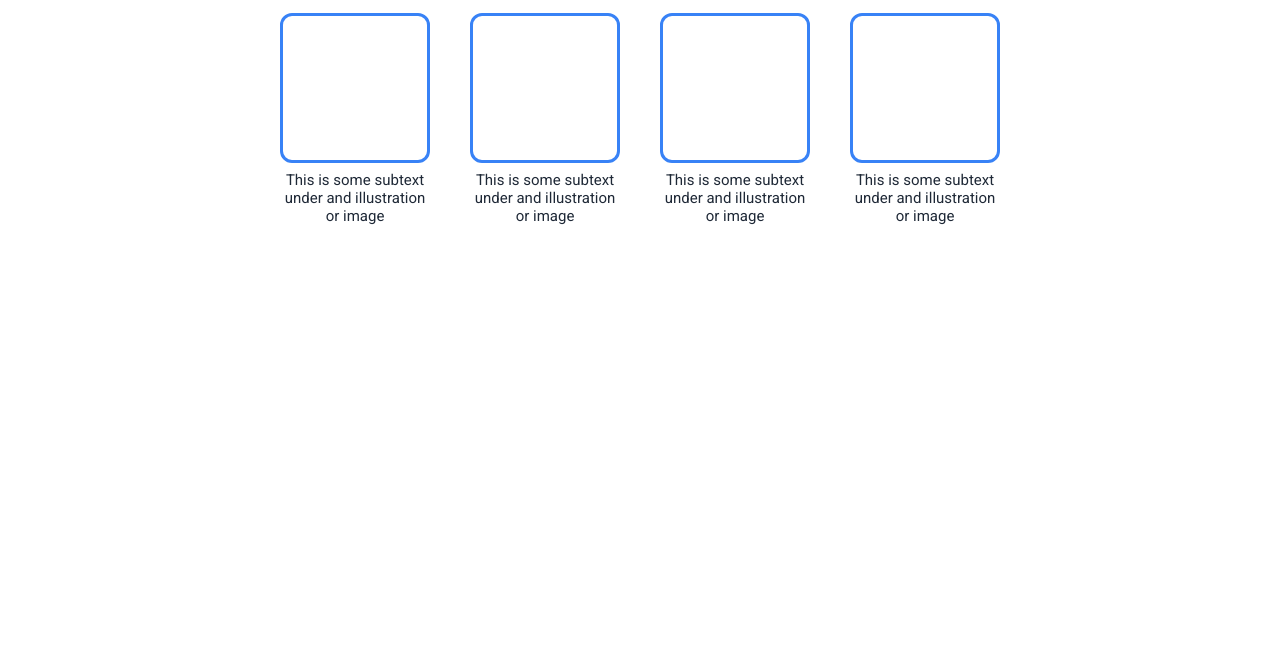
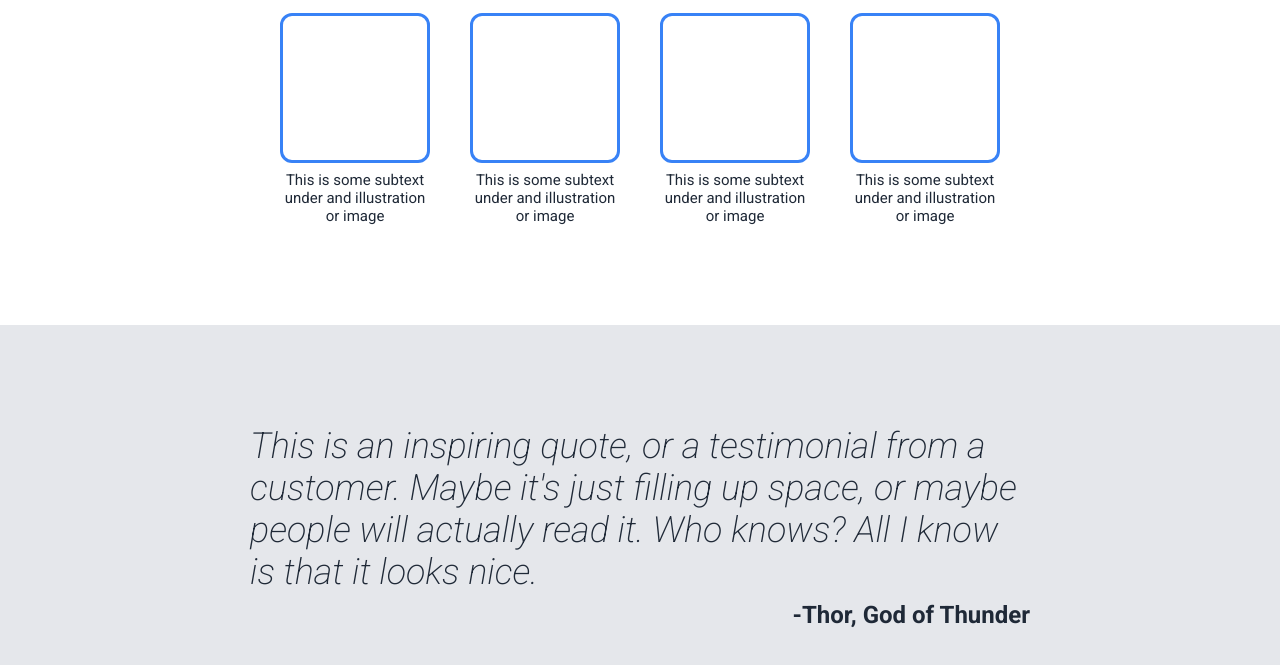
Before and after one commit to vince2td/Landing-Page, a plain HTML site: page index.html in a window 1280 px wide. Shown: the part 547-1212 px from the top of the page. Before the commit the page ends 872 px from the top, so only its background shows below. Drawn offline with Linux system fonts and the light colour scheme.

Commit message:
Add html and styling for quote section

```diff
--- a/index.html
+++ b/index.html
@@ -92,6 +92,21 @@
         </div>
     </div>
 
+    <div class="main quote-main">
+        <div class="sub-container">
+            <div class="quote-container">
+
+                <p class="quote">
+                    This is an inspiring quote, or a testimonial from a customer. Maybe it's just filling up space, or
+                    maybe
+                    people will actually read it. Who knows? All I know is that it looks nice.
+                </p>
+                <h2 class="quotee">
+                    -Thor, God of Thunder
+                </h2>
+            </div>
+        </div>
+    </div>
 
 </body>
 
--- a/style.css
+++ b/style.css
@@ -126,3 +126,29 @@ button {
     gap: 8px;
     margin-bottom: 100px;
 }
+
+.quote-container {
+    max-width: 780px;
+    display: flex;
+    flex-direction: column;
+    align-items: center;
+    gap: 8px;
+    padding: 100px 0;
+}
+
+.quote {
+    font-size: 36px;
+    font-weight: 200;
+    font-style: italic;
+    color: #1F2937;
+}
+
+.quotee {
+    margin-left: auto;
+    font-size: 24px;
+    color: #1F2937;
+}
+
+.quote-main {
+    background-color: #E5E7EB;
+}
```
